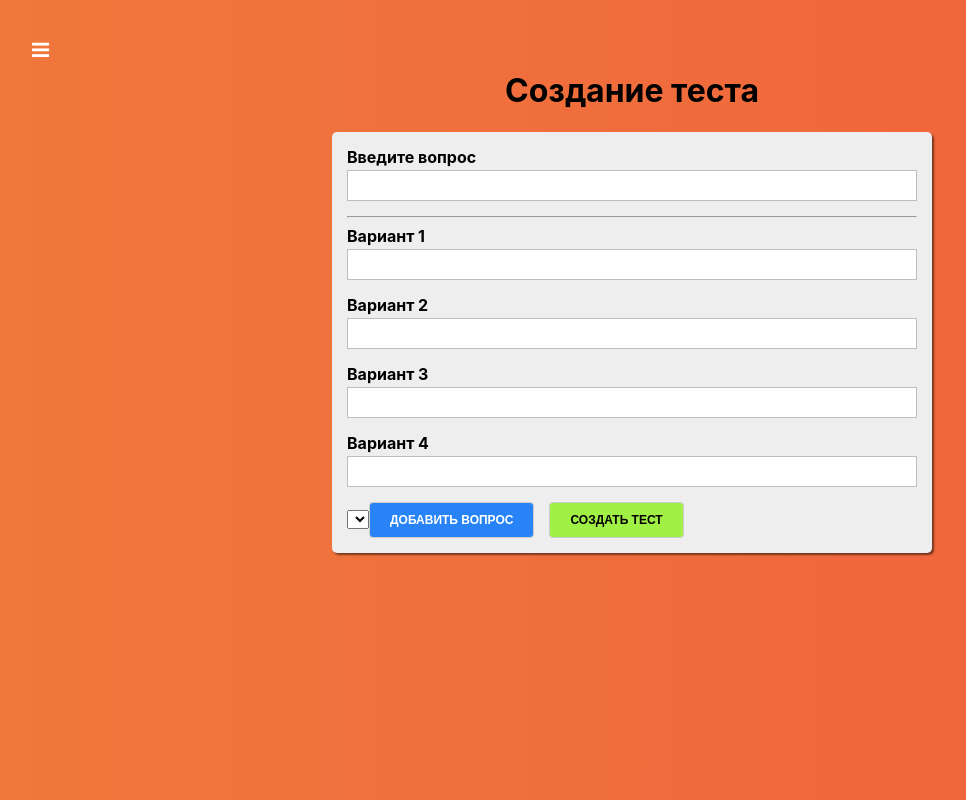
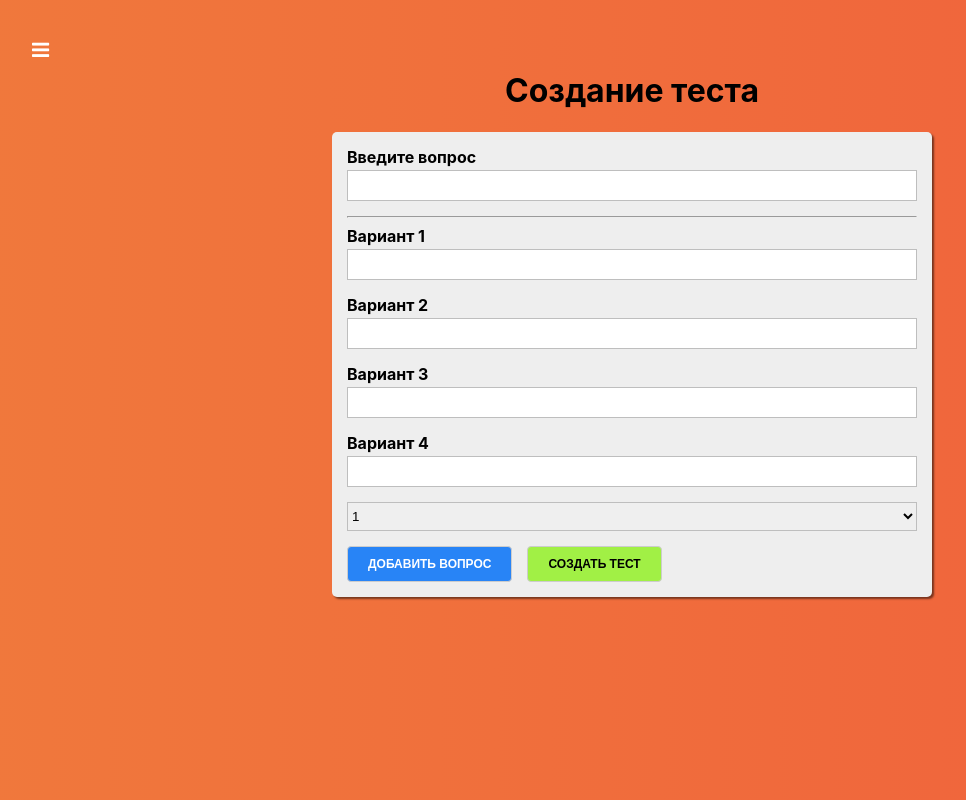
Before and after one commit to DmitriySmolin/react-quiz, a React (Create React App) app: page /quiz-creator in a window 1280 px wide. Shown: the whole page, without its empty margins (8-974 px from the left). Built offline with nearby package versions, Linux system fonts and the light colour scheme.

Commit message:
add Select component

```diff
--- /dev/null
+++ b/src/components/UI/Select/Select.css
@@ -0,0 +1,22 @@
+.Select {
+    margin-bottom: 15px;
+
+}
+
+.Select label {
+    margin: 0 0 3px 0;
+    padding: 0;
+    font-weight: bold;
+    display: block;
+}
+
+.Select select {
+    display: block;
+    box-sizing: border-box;
+    border: 1px solid #bebebe;
+    margin: 0 0 5px;
+    height: 29px;
+    width: 100%;
+    outline: none;
+    transition: all 300ms ease-in-out;
+}
--- /dev/null
+++ b/src/components/UI/Select/Select.js
@@ -0,0 +1,22 @@
+import React from "react";
+import "./Select.css";
+
+const Select = props => {
+  const htmlFor = `${props.label} - ${Math.random()}`;
+  return (
+    <div className={"Select"}>
+      <label htmlFor={htmlFor}></label>
+      <select id={htmlFor} value={props.value} onChange={props.onChange}>
+        {props.options.map((option, index) => {
+          return (
+            <option value={option.value} key={option.value + index}>
+              {option.text}
+            </option>
+          );
+        })}
+      </select>
+    </div>
+  );
+};
+
+export default Select;
--- a/src/containers/QuizCreator/QuizCreator.js
+++ b/src/containers/QuizCreator/QuizCreator.js
@@ -2,6 +2,7 @@ import React, { Component } from "react";
 import "./QuizCreator.css";
 import Button from "../../components/UI/Button/Button";
 import Input from "../../components/UI/Input/Input";
+import Select from "../../components/UI/Select/Select";
 import { createControl } from "../../form/formFramework";
 import Auxiliary from "../../hoc/Auxiliary/Auxiliary";
 
@@ -35,6 +36,7 @@ function createFormControls() {
 export default class QuizCreator extends Component {
   state = {
     quiz: [],
+    rightAnswerId: 1,
     formControls: createFormControls()
   };
   submitHandler = event => {
@@ -65,14 +67,34 @@ export default class QuizCreator extends Component {
       );
     });
   }
+  selectChangeHandler = event => {
+    console.log(event.target.value);
+    this.setState({
+      rightAnswerId: +event.target.value
+    });
+  };
   render() {
+    const select = (
+      <Select
+        label={"Выберите правильный ответ"}
+        value={this.state.rightAnswerId}
+        onChange={this.selectChangeHandler}
+        options={[
+          { text: 1, value: 1 },
+          { text: 2, value: 2 },
+          { text: 3, value: 3 },
+          { text: 4, value: 4 }
+        ]}
+      />
+    );
+
     return (
       <div className="QuizCreator">
         <div>
           <h1>Создание теста</h1>
           <form onSubmit={this.submitHandler}>
             {this.renderControls()}
-            <select></select>
+            {select}
             <Button type="btnPrimary" onClick={this.addQuestionHandler}>
               Добавить вопрос
             </Button>
```
